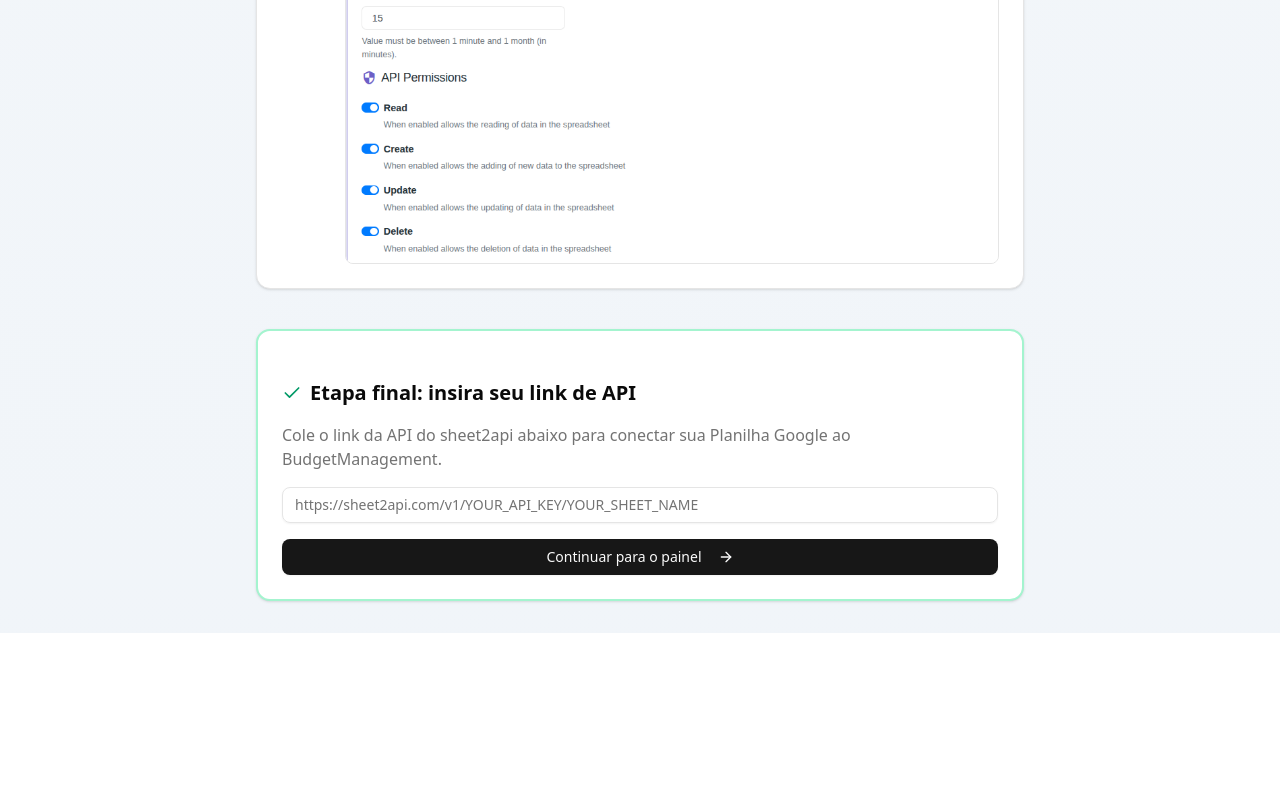
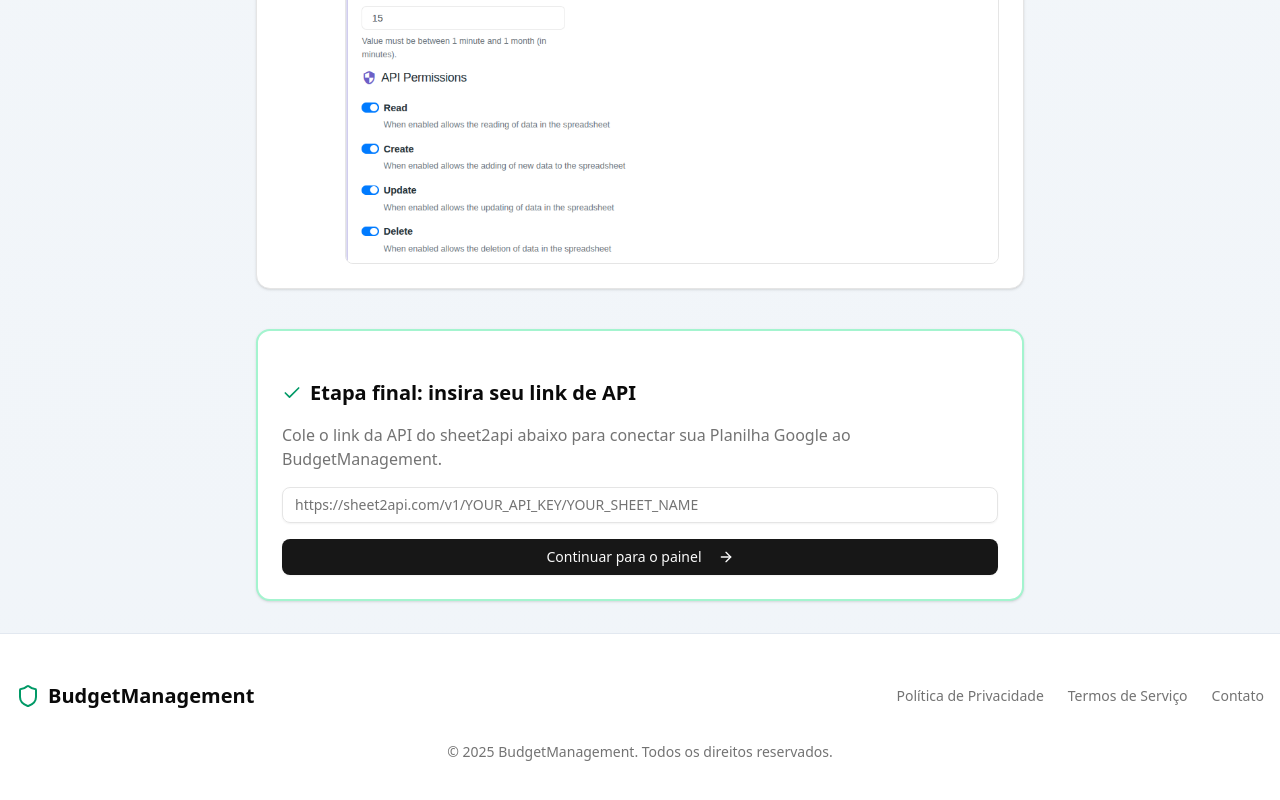
Before and after one commit to AlissonFredo/budget-management, a React (Vite) app: page /setup in a window 1280 px wide. Shown: the part 3625-4425 px from the top of the page. Before the commit the page ends 4258 px from the top, so only its background shows below. Built offline with nearby package versions, Linux system fonts and the light colour scheme.

Commit message:
feat: add Footer component
- Adds the new Footer component to all pages

```diff
--- a/package.json
+++ b/package.json
@@ -1,7 +1,7 @@
 {
   "name": "budget-management",
   "private": true,
-  "version": "1.59.0",
+  "version": "1.60.0",
   "type": "module",
   "scripts": {
     "dev": "vite",
--- /dev/null
+++ b/src/components/Footer/index.jsx
@@ -0,0 +1,45 @@
+import { useTranslation } from "react-i18next";
+import { Shield } from "lucide-react";
+import { Link } from "react-router";
+
+function Footer() {
+  const { t } = useTranslation();
+
+  return (
+    <footer className="bg-white dark:bg-slate-900 py-12 border-t border-slate-200 dark:border-slate-800">
+      <div className="container mx-auto px-4">
+        <div className="flex flex-col md:flex-row justify-between items-center">
+          <div className="flex items-center space-x-2 mb-4 md:mb-0">
+            <Shield className="h-6 w-6 text-emerald-600" />
+            <span className="text-xl font-bold">BudgetManagement</span>
+          </div>
+          <div className="flex space-x-6">
+            <Link
+              to="#"
+              className="text-sm text-muted-foreground hover:text-foreground"
+            >
+              {t("landingpage.privacypolicy")}
+            </Link>
+            <Link
+              href="#"
+              className="text-sm text-muted-foreground hover:text-foreground"
+            >
+              {t("landingpage.termsofservice")}
+            </Link>
+            <Link
+              to="#"
+              className="text-sm text-muted-foreground hover:text-foreground"
+            >
+              {t("landingpage.contact")}
+            </Link>
+          </div>
+        </div>
+        <div className="mt-8 text-center text-sm text-muted-foreground">
+          © {new Date().getFullYear()} {t("landingpage.rights")}
+        </div>
+      </div>
+    </footer>
+  );
+}
+
+export default Footer;
--- a/src/main.jsx
+++ b/src/main.jsx
@@ -7,6 +7,7 @@
 import Navbar from "./components/Navbar";
 import i18n from "./lib/i18n";
 import { I18nextProvider } from "react-i18next";
+import Footer from "./components/Footer";
 
 createRoot(document.getElementById("root")).render(
   <StrictMode>
@@ -20,6 +21,8 @@
             <Route path="/setup" element={<SetupPage />} />
             <Route path="/dashboard" element={<Dashboard />} />
           </Routes>
+
+          <Footer />
         </BrowserRouter>
       </section>
     </I18nextProvider>
--- a/src/pages/LandingPage/index.jsx
+++ b/src/pages/LandingPage/index.jsx
@@ -122,40 +122,6 @@
           </Button>
         </div>
       </section>
-
-      <footer className="bg-white dark:bg-slate-900 py-12 border-t border-slate-200 dark:border-slate-800">
-        <div className="container mx-auto px-4">
-          <div className="flex flex-col md:flex-row justify-between items-center">
-            <div className="flex items-center space-x-2 mb-4 md:mb-0">
-              <Shield className="h-6 w-6 text-emerald-600" />
-              <span className="text-xl font-bold">BudgetManagement</span>
-            </div>
-            <div className="flex space-x-6">
-              <Link
-                to="#"
-                className="text-sm text-muted-foreground hover:text-foreground"
-              >
-                {t("landingpage.privacypolicy")}
-              </Link>
-              <Link
-                href="#"
-                className="text-sm text-muted-foreground hover:text-foreground"
-              >
-                {t("landingpage.termsofservice")}
-              </Link>
-              <Link
-                to="#"
-                className="text-sm text-muted-foreground hover:text-foreground"
-              >
-                {t("landingpage.contact")}
-              </Link>
-            </div>
-          </div>
-          <div className="mt-8 text-center text-sm text-muted-foreground">
-            © {new Date().getFullYear()} {t("landingpage.rights")}
-          </div>
-        </div>
-      </footer>
     </div>
   );
 }
```
Also changed, not shown: 1 other file (tests, documents, lock files or other folders).
